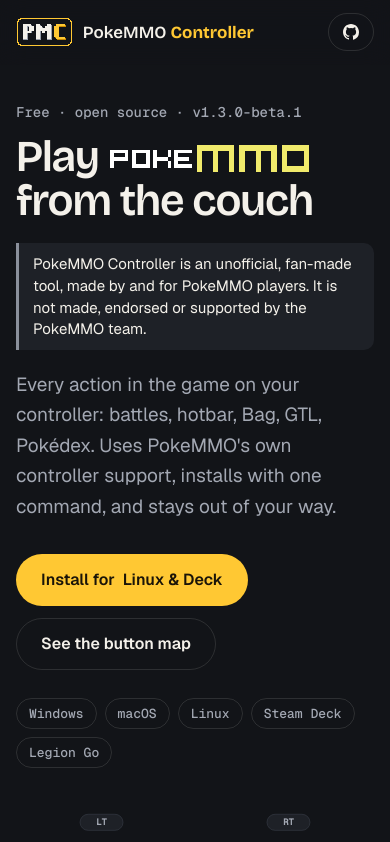
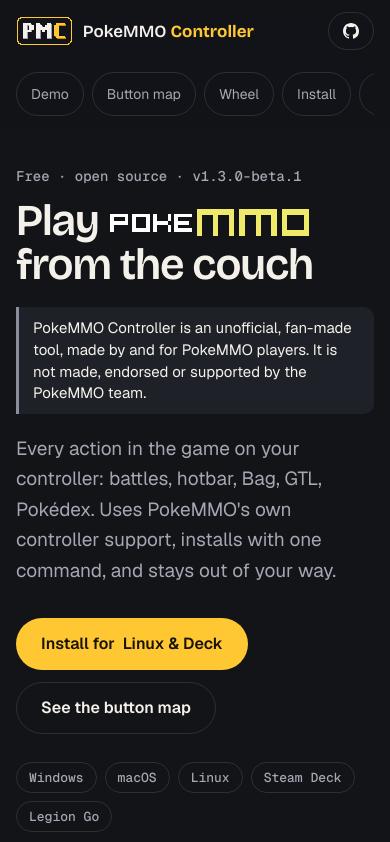
Before and after one commit to jordanallenlewis/pokemmo-controller, a plain HTML site: page site/index.html in a window 390 px wide. Shown: the top 842 px of the page. Drawn offline with Linux system fonts and the light colour scheme; no server answers; files whose address does not match are found by name.

Commit message:
Site: phones get the section links, and the demo video loads only when it is on screen
Under 760 px the section links were hidden, so on a phone there was no way to jump to Install or the FAQ. They now sit in a scrollable row under the logo.

The 3 MB demo video and its poster were fetched with the first paint and slowed it on a phone connection. They now load when the demo is near the screen. Mobile Lighthouse performance 88 to 98, LCP 3.9 s to 2.3 s.

```diff
--- a/site/app.js
+++ b/site/app.js
@@ -133,7 +133,19 @@
       };
       vid.addEventListener("timeupdate", sync);
       (function loop() { if (!vid.paused) sync(); requestAnimationFrame(loop); })();
-      if (reduced) { vid.removeAttribute("autoplay"); vid.pause(); vid.controls = true; }
+      // the poster is fetched when the demo is near, not with the first paint
+      const poster = () => { if (!vid.poster) vid.poster = vid.dataset.poster; };
+      if ("IntersectionObserver" in window) {
+        const near = new IntersectionObserver((es) => { if (es.some((en) => en.isIntersecting)) { poster(); near.disconnect(); } }, { rootMargin: "600px" });
+        near.observe(vid);
+      } else poster();
+      // fetch and play the recording only once it is on screen, so it does not compete with the first paint
+      if (reduced) vid.controls = true;
+      else if ("IntersectionObserver" in window) {
+        new IntersectionObserver((es) => es.forEach((en) => {
+          if (en.isIntersecting) { vid.preload = "auto"; vid.play().catch(() => { vid.controls = true; }); } else vid.pause();
+        }), { threshold: 0.25 }).observe(vid);
+      } else vid.controls = true;
     }
 
     // wheel
--- a/site/index.html
+++ b/site/index.html
@@ -98,7 +98,7 @@
     </div>
     <div class="demo">
       <figure class="demo-video">
-        <video data-demo autoplay muted loop playsinline preload="metadata" poster="assets/demo-poster.jpg" aria-label="PokeMMO played with a controller: walking, running and the right-stick wheel">
+        <video data-demo muted loop playsinline preload="none" data-poster="assets/demo-poster.jpg" aria-label="PokeMMO played with a controller: walking, running and the right-stick wheel">
           <source src="assets/demo.webm" type="video/webm">
           <source src="assets/demo.mp4" type="video/mp4">
         </video>
--- a/site/styles.css
+++ b/site/styles.css
@@ -46,7 +46,14 @@ a:focus-visible, button:focus-visible, summary:focus-visible { outline: 2px soli
 .nav nav { display: flex; gap: 22px; margin-left: auto; }
 .nav nav a { color: var(--muted); text-decoration: none; font-size: 15px; }
 .nav nav a:hover { color: var(--ink); }
-@media (max-width: 760px) { .nav nav { display: none; } .gh { margin-left: auto; } }
+@media (max-width: 760px) {
+  .gh { margin-left: auto; }
+  .nav-in { flex-wrap: wrap; height: auto; row-gap: 0; padding-top: 12px; }
+  .nav nav { order: 3; flex: 1 0 100%; margin: 10px 0 0; gap: 8px; overflow-x: auto; padding-bottom: 12px; scrollbar-width: none; }
+  .nav nav::-webkit-scrollbar { display: none; }
+  .nav nav a { flex: none; display: inline-flex; align-items: center; min-height: 44px; padding: 0 14px; border: 1px solid var(--line); border-radius: 999px; font-size: 14px; }
+  html { scroll-padding-top: 140px; }
+}
 
 /* buttons */
 .btn { display: inline-flex; align-items: center; gap: 8px; height: 52px; padding: 0 24px; border-radius: 999px; font: 600 16px/1 var(--text); text-decoration: none; border: 1px solid transparent; cursor: pointer; transition: background-color .15s var(--ease), border-color .15s var(--ease), transform .12s var(--ease); }
```
